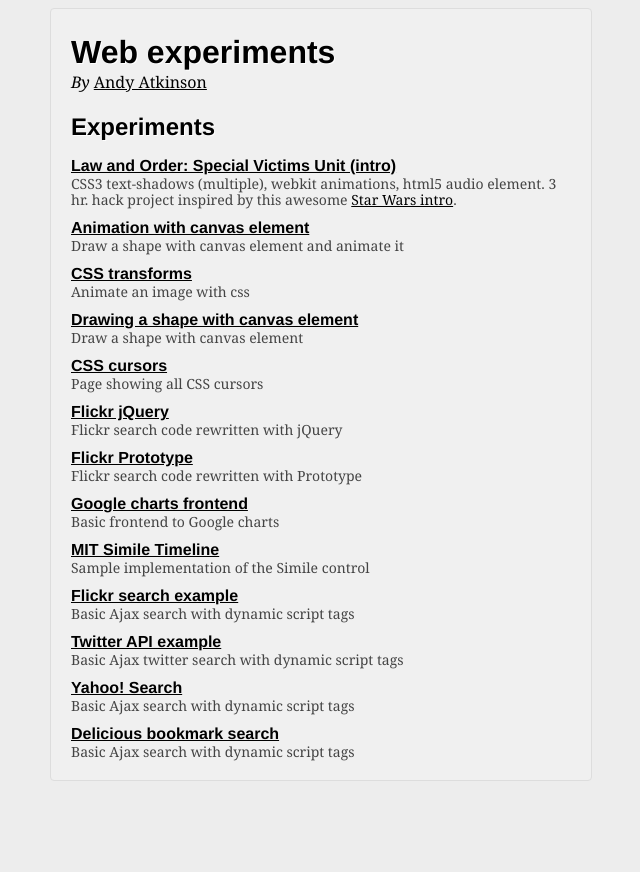
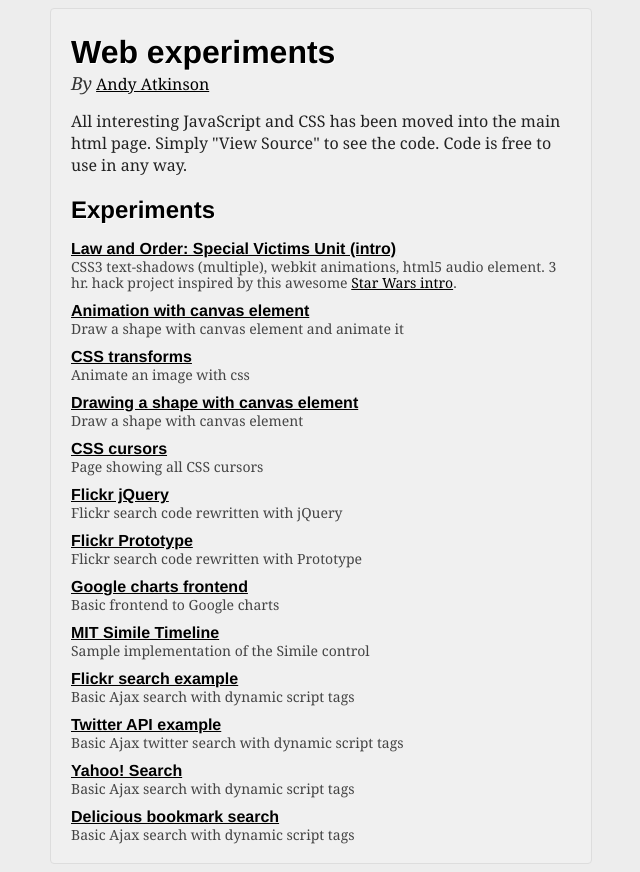
Before and after one commit to samuelbeek/experiments, a plain HTML site: page index.html in a window 1280 px wide. Shown: the whole page, without its empty margins (319-959 px from the left). Before the commit the page ends 800 px from the top, so only its background shows below. Drawn offline with Linux system fonts and the light colour scheme.

Commit message:
style tweaks

```diff
--- a/index.html
+++ b/index.html
@@ -16,7 +16,9 @@
       #container h1, h2{text-shadow:1px 1px 0 #fff;margin:0;}
       #container #intro{padding:20px 0;}
       #container #intro .info{font-family:Georgia, serif;}
+      #container #intro .info em{font-size:18px;color:#333;}
       #container #intro .info a{color:#000;}
+      #container #intro .phrase {padding:15px 0 0 0;color:#222;font-family:Georgia, serif;}
       #container #experiments ul{padding:10px 0;margin:0;}
       #container #experiments ul li{list-style-type:none;padding:5px 0;}
       #container #experiments ul li a{color:#000;}
@@ -29,6 +31,7 @@
       <div id='intro'>
         <h1>Web experiments</h1>
         <div class='info'><em>By</em> <a href='http://webandy.com'>Andy Atkinson</a></div>
+        <div class='phrase'>All interesting JavaScript and CSS has been moved into the main html page. Simply "View Source" to see the code. Code is free to use in any way.</div>
       </div>
       <div id='experiments'>
         <h2>Experiments</h2>
```
